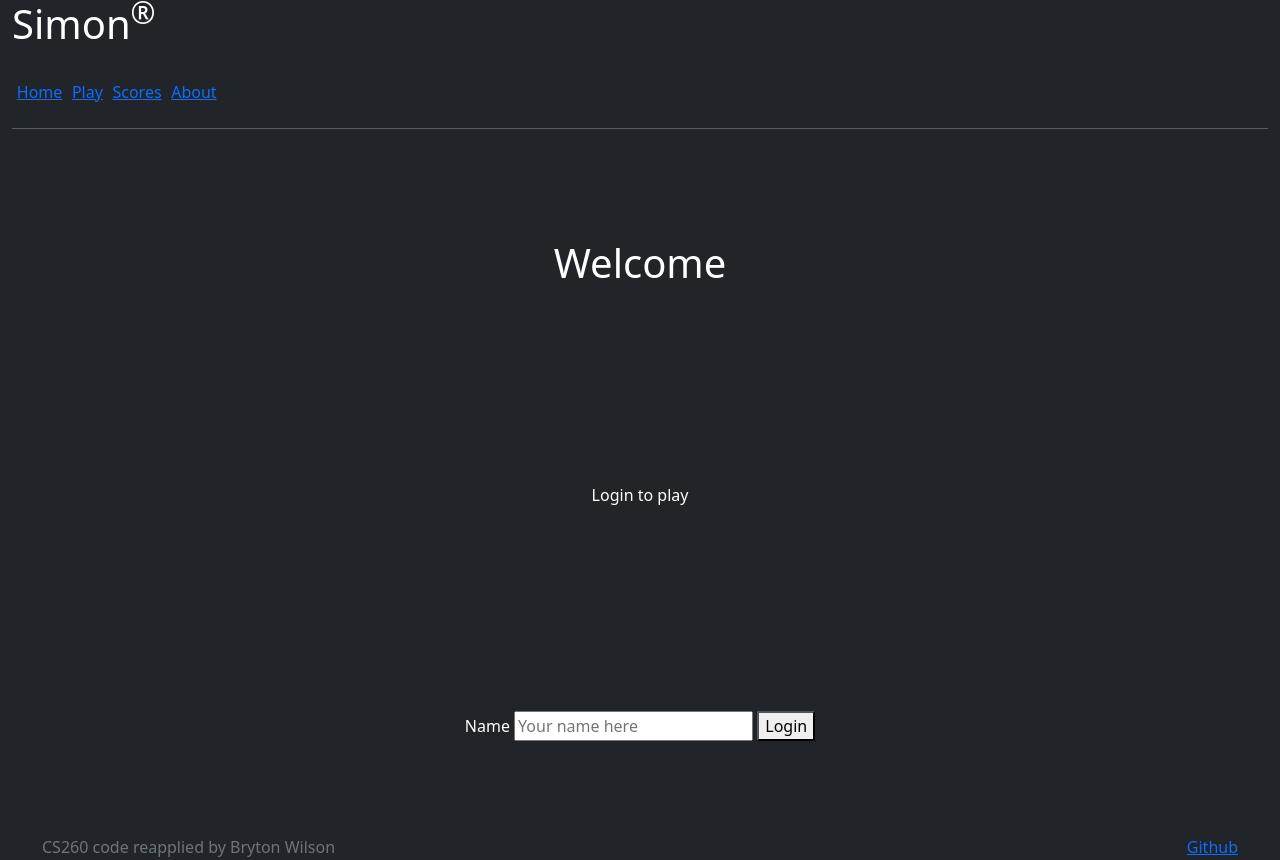
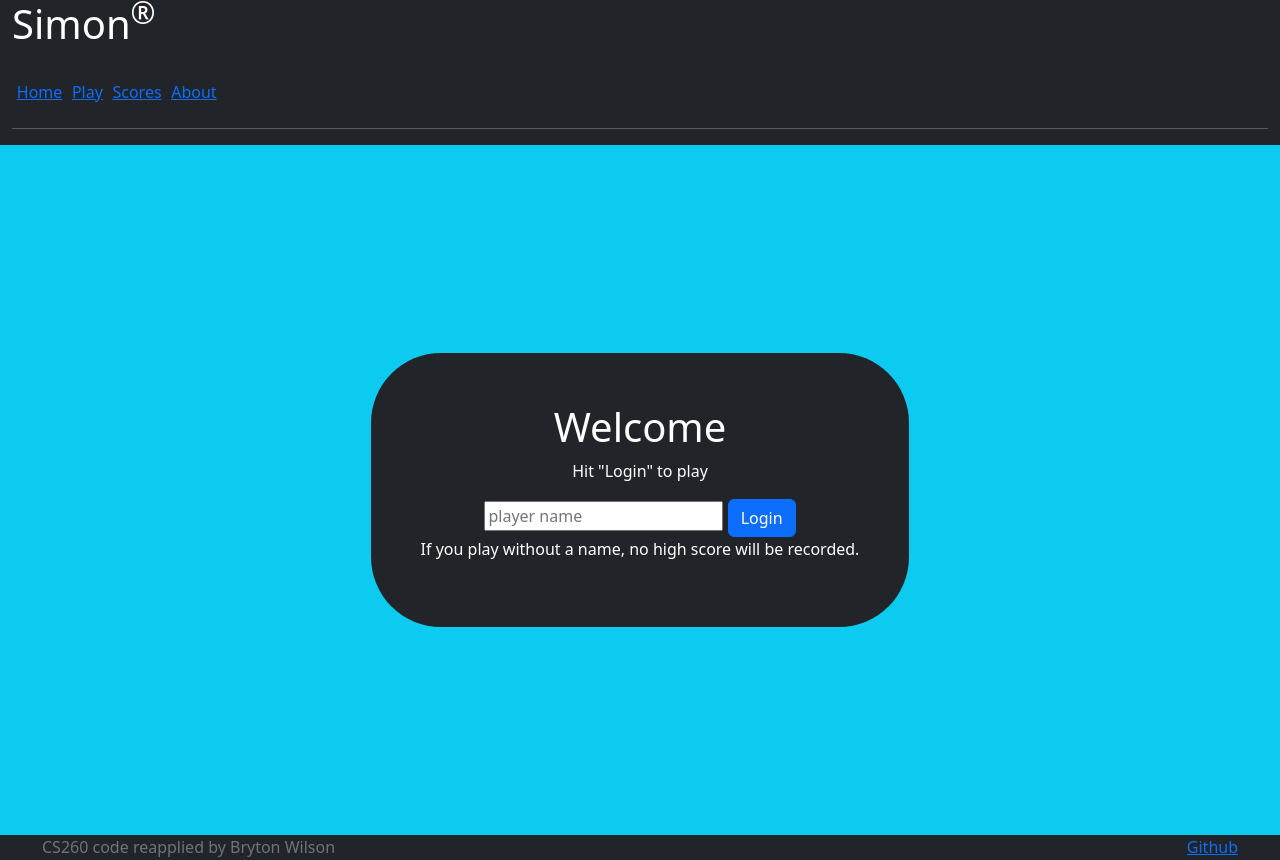
Before and after one commit to BrtWilson/simon, a plain HTML site: page index.html in a window 1280 px wide. Drawn offline with nearby package versions, Linux system fonts and the light colour scheme.

Commit message:
css for home and about

```diff
--- a/index.html
+++ b/index.html
@@ -29,14 +29,17 @@
             <hr />
         </header>
 
-        <main>
-            <h1>Welcome</h1>
-            <p>Login to play</p>
-            <form method="get" action="play.html">
-                <label for="name">Name</label>
-                <input type="text" id="name" placeholder="Your name here" />
-                <button type="submit">Login</button>
-            </form>
+        <main class="container-fluid bg-info text-center">
+            <div class="bg-dark" id="home_div">
+                <h1>Welcome</h1>
+                <p>Hit "Login" to play</p>
+                <form method="get" action="play.html">
+                    <!-- label for="name">Name</label-->
+                    <input type="text" id="name" placeholder="player name" />
+                    <button type="submit" class="btn btn-primary">Login</button>
+                </form>
+                <p>If you play without a name, no high score will be recorded.</p>
+            </div>
         </main>
 
         <footer class="bg-dark text-light text-muted">
--- a/main.css
+++ b/main.css
@@ -14,6 +14,7 @@ main {
     flex-direction: column;
     align-items: center;
     justify-content: space-around;
+    overflow: auto;
 }
 
 menu {
@@ -41,3 +42,14 @@ footer {
 footer a {
     float: right;
 }
+
+.center {
+    top: 50%;
+    left: 50%;
+    transform: translateX(-50%) translateX(-50%);
+}
+
+#home_div {
+    padding: 50px 50px 50px 50px;
+    border-radius: 70px;
+}
```
Also changed, not shown: about.html (+3 -1 lines).
